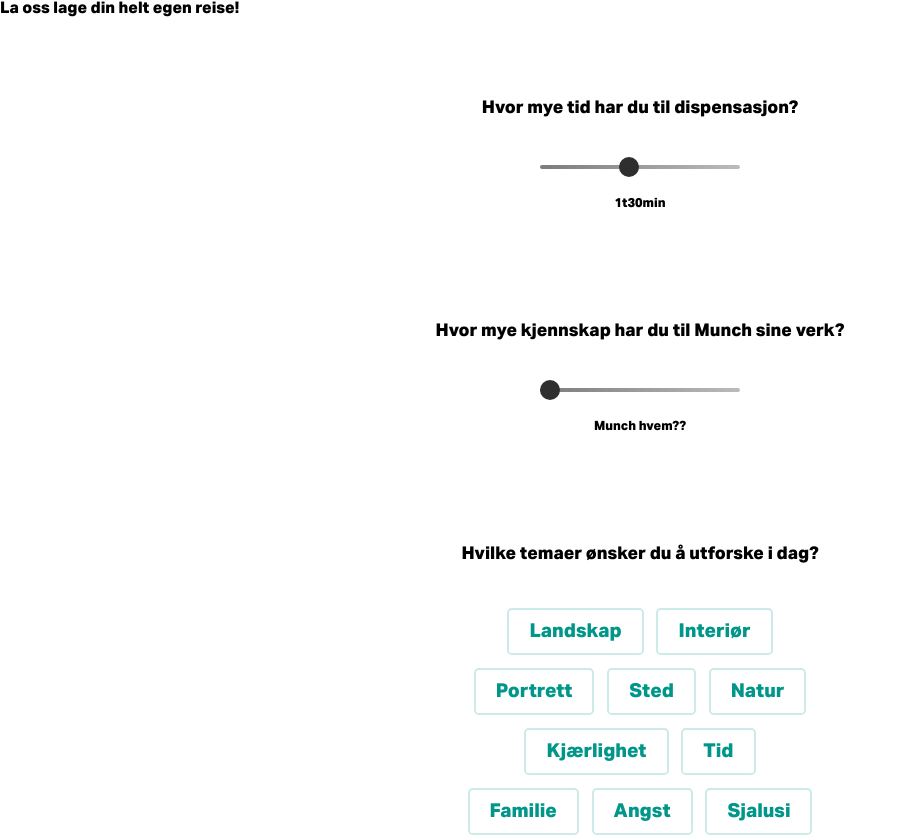
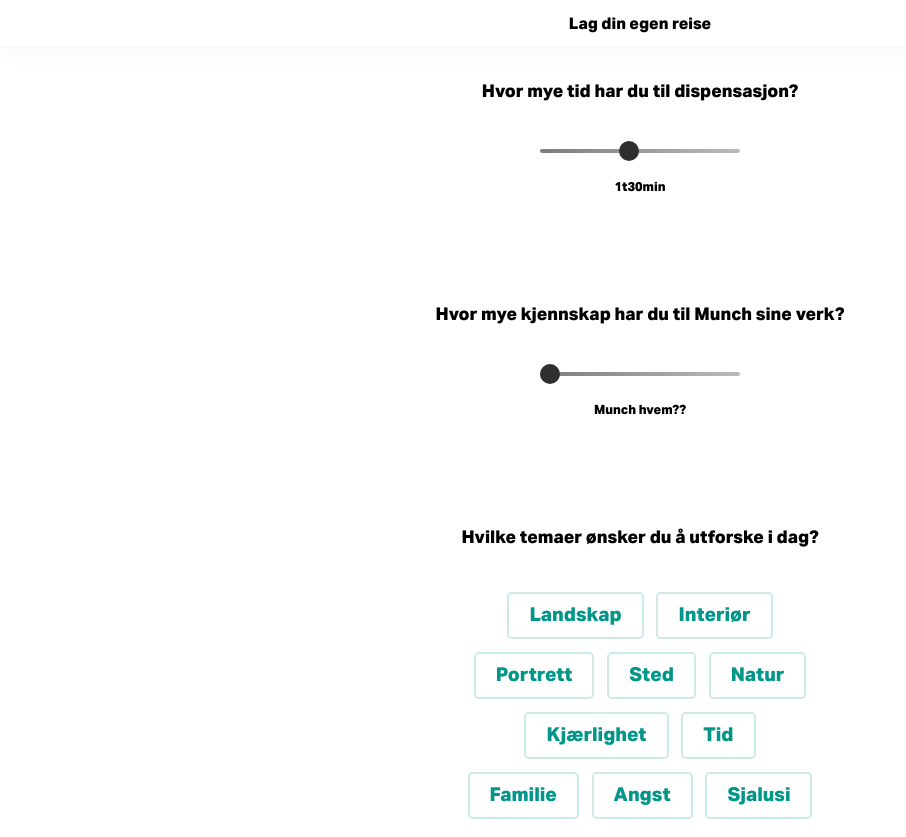
Before and after one commit to Fargekritt/SmidigEksamen, a React (Create React App) app in the folder frontend/: page /create in a window 1280 px wide. Shown: the top 837 px of the page, without its empty margins (0-906 px from the left). Built offline with nearby package versions, Linux system fonts and the light colour scheme; a web font is replaced by a local one.

Commit message:
Fixed sizing for journeybuilder and added global header style

```diff
--- a/frontend/src/assets/styles/app.scss
+++ b/frontend/src/assets/styles/app.scss
@@ -34,3 +34,21 @@ label,
 small {
   font-size: $font_size--label;
 }
+
+.page-header {
+  height: $heading_height;
+  position: fixed;
+  display: flex;
+  justify-content: space-between;
+  width: 100%;
+  min-width: $mobile_width--min;
+  top: 0;
+  left: 0;
+  background-color: $color_white;
+  border-bottom: 0.1em solid rgba(222, 222, 222, 0.194);
+  box-shadow: 0 0 2em 0em #00000009;
+
+  & .heading {
+    margin: auto;
+  }
+}
--- a/frontend/src/assets/styles/global-variables.scss
+++ b/frontend/src/assets/styles/global-variables.scss
@@ -92,3 +92,11 @@ $color_disabled: #cccccc;
 
 $color_text--primary: #111;
 $color_text--secondary: #333;
+
+/* ---------- [3] IMAGES ---------- */
+$icon_size--big: 3em;
+$icon_size--small: 1em;
+
+/* ---------- [4] ELEMENTS ---------- */
+$heading_height: 3em;
+$mobile_width--min: 300px;
--- a/frontend/src/components/pages/journey/JourneyPage.jsx
+++ b/frontend/src/components/pages/journey/JourneyPage.jsx
@@ -140,8 +140,8 @@ const JourneyPage = () => {
   return (
     <>
       <div className="page journey">
-        <header>
-          <h2>Journey</h2>
+        <header className="page-header">
+          <h2 className="heading">Journey</h2>
         </header>
         <div>
           <ProgressBar progress={progress} />
--- a/frontend/src/components/pages/journeyBuilder/JourneyBuilderPage.jsx
+++ b/frontend/src/components/pages/journeyBuilder/JourneyBuilderPage.jsx
@@ -92,8 +92,10 @@ const JourneyBuilderPage = () => {
 
   return (
     <div className="page journey-builder">
-      <h2>La oss lage din helt egen reise!</h2>
-      <form onSubmit={handleSubmit}>
+      <header className="page-header">
+        <h2 className="heading">Lag din egen reise</h2>
+      </header>
+      <form className="journey-builder-form" onSubmit={handleSubmit}>
         <RangeInput
           question={"Hvor mye tid har du til dispensasjon?"}
           name={"timeInput"}
@@ -129,9 +131,7 @@ const JourneyBuilderPage = () => {
           defaultChecked={true}
         />
 
-        <button className="button default submit-button">
-          lag min reise
-        </button>
+        <button className="button default submit-button">lag min reise</button>
       </form>
 
       <Modal
--- a/frontend/src/components/pages/journeyBuilder/journey-builder-page.scss
+++ b/frontend/src/components/pages/journeyBuilder/journey-builder-page.scss
@@ -1,7 +1,9 @@
 @import "../../../assets/styles/global-variables.scss";
 
-.journey-builder .page {
+.journey-builder.page {
   margin-inline: 1em;
+  height: 100vh;
+  min-width: 300px;
 }
 
 form {
@@ -202,6 +204,10 @@ input[type="checkbox"]:not(:checked) {
   }
 }
 
+.journey-builder-form {
+  padding-bottom: 2em;
+}
+
 /**/
 
 // .dialogPolyfill {
```
